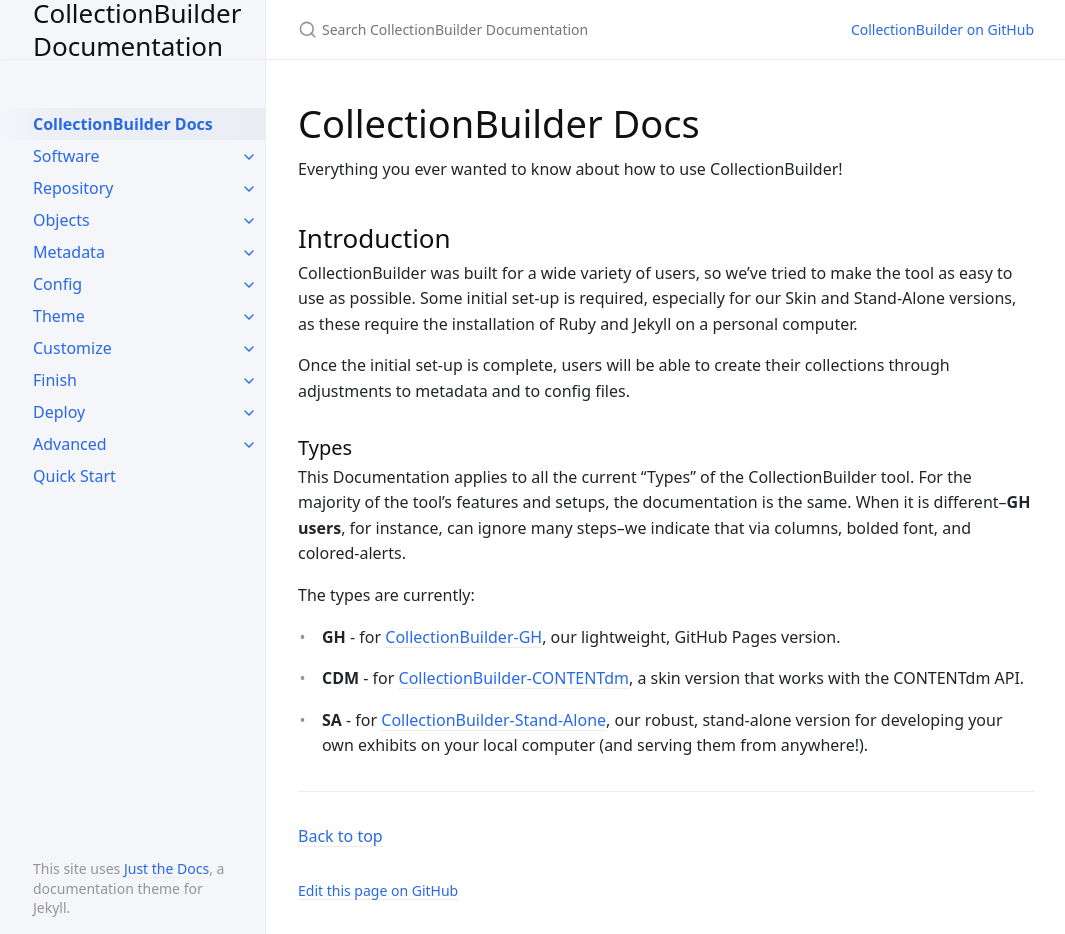
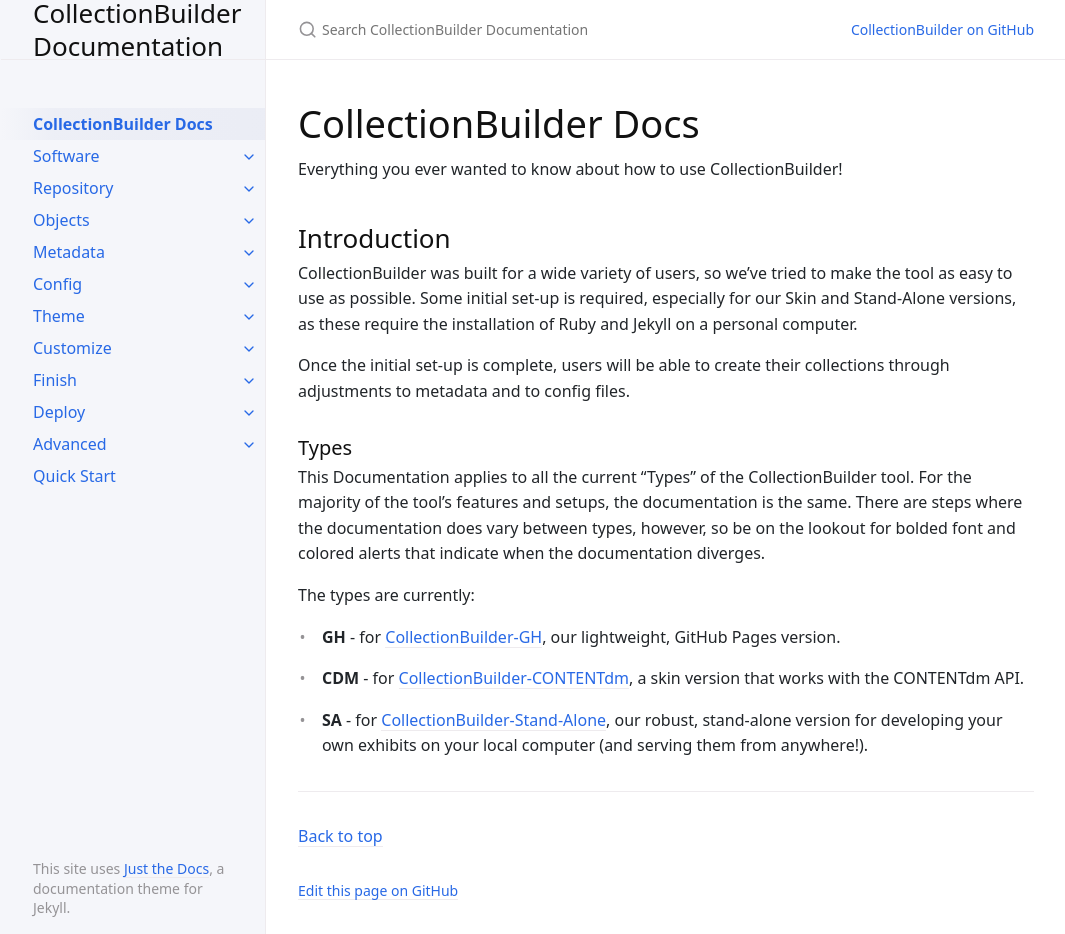
Before and after one commit to CollectionBuilder/cb-docs, a Jekyll site: the page built from index.md, in a window 1280 px wide and 934 px high. Shown: the whole window, without its empty margins (106-1171 px from the left). Built offline with Jekyll 4.4.1, drawn with Linux system fonts in a browser that asks for light colours.

Commit message:
random text fixes

```diff
--- a/index.md
+++ b/index.md
@@ -20,7 +20,7 @@ Once the initial set-up is complete, users will be able to create their collecti
 
 This Documentation applies to all the current "Types" of the CollectionBuilder tool.
 For the majority of the tool's features and setups, the documentation is the same.
-When it is different--**GH users**, for instance, can ignore many steps--we indicate that via columns, bolded font, and colored-alerts.
+There are steps where the documentation does vary between types, however, so be on the lookout for bolded font and colored alerts that indicate when the documentation diverges.
 
 The types are currently:
 
```
Also changed, not shown: docs/quickstart.md (+1 -1 lines).
